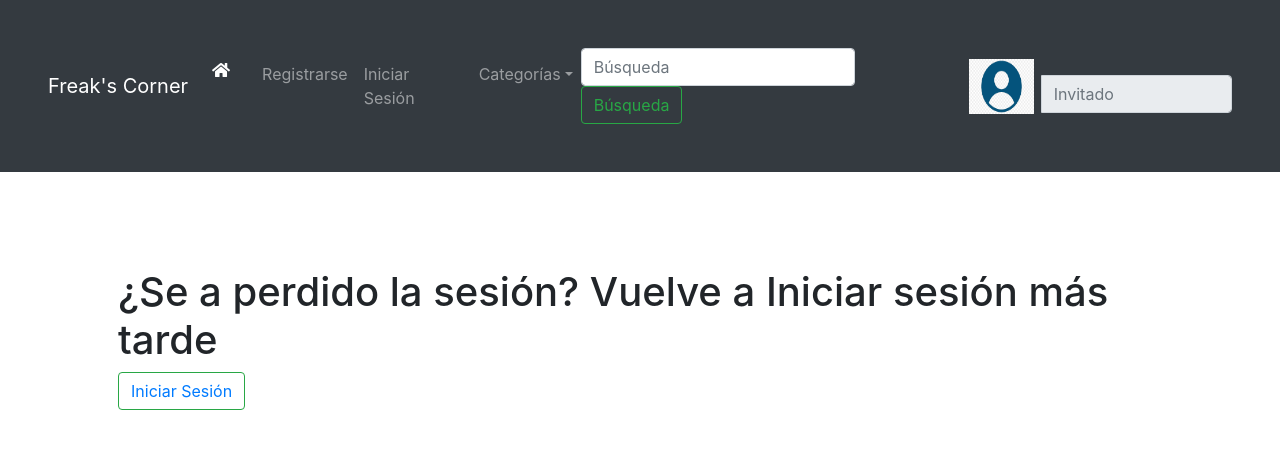
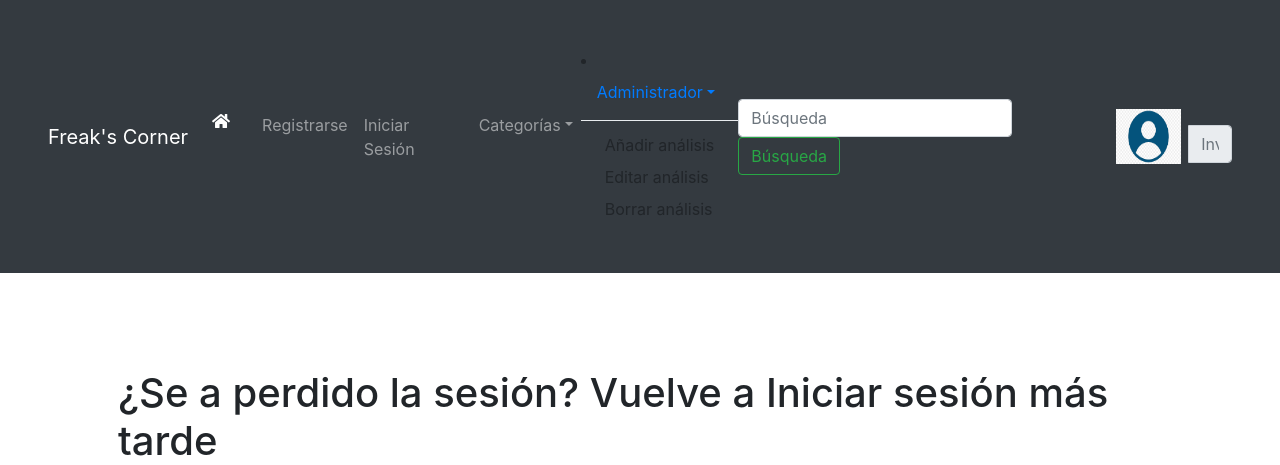
Before and after one commit to Nummyre/ProyectoDAW, a Java web app: page /MiWeb/vista/Perfil.jsp in a window 1280 px wide. Shown: the top 465 px of the page. Run offline with Tomcat 11, a stand-in JSP engine, Linux system fonts and the light colour scheme; some libraries are stand-ins or nearby versions.

Commit message:
añadiendo en el menu la caracteristica del administrador

```diff
--- a/WebContent/vista/Perfil.jsp
+++ b/WebContent/vista/Perfil.jsp
@@ -54,6 +54,27 @@
 			out.print("</div>");
 			out.print("</li>");
 			out.print("</ul>");
+			// ----------------------------- ADMINISTRADOR
+			out.print("<li class=\"nav-item dropdown\">");
+			out.print(
+					"<a class=\"nav-link dropdown-toggle\" href=\"#\" id=\"navbarDropdown\" role=\"button\" data-toggle=\"dropdown\" aria-haspopup=\"true\" aria-expanded=\"false\">Administrador</a>");
+			out.print("<div class=\"dropdown-menu\" aria-labelledby=\"navbarDropdown\">");
+			out.print("<a class=\"dropdown-item\" href=\"Add\">Añadir ficha Juego</a>");
+			out.print("<a class=\"dropdown-item\" href=\"Editar\">Editar ficha Juego</a>");
+			out.print("<a class=\"dropdown-item\" href=\"Borrar\">Borrar ficha Juego</a>");
+			out.print("<div class=\"dropdown-divider\"></div>");
+			out.print("<a class=\"dropdown-item\" href=\"#\">Añadir guía</a>");
+			out.print("<a class=\"dropdown-item\" href=\"#\">Editar guía</a>");
+			out.print("<a class=\"dropdown-item\" href=\"#\">Borrar guía</a>");
+			out.print("</div>");
+			out.print("<div class=\"dropdown-divider\"></div>");
+			out.print("<a class=\"dropdown-item\" href=\"#\">Añadir análisis</a>");
+			out.print("<a class=\"dropdown-item\" href=\"#\">Editar análisis</a>");
+			out.print("<a class=\"dropdown-item\" href=\"#\">Borrar análisis</a>");
+			out.print("</div>");
+			out.print("</li>");
+			out.print("</ul>");
+			// -----------------------------
 			out.print("<form class=\"form-inline my-2 my-lg-0 mr-5\">");
 			out.print(
 					"<input class=\"form-control mr-sm-2\" type=\"search\" placeholder=\"Búsqueda\" aria-label=\"Search\">");
```
